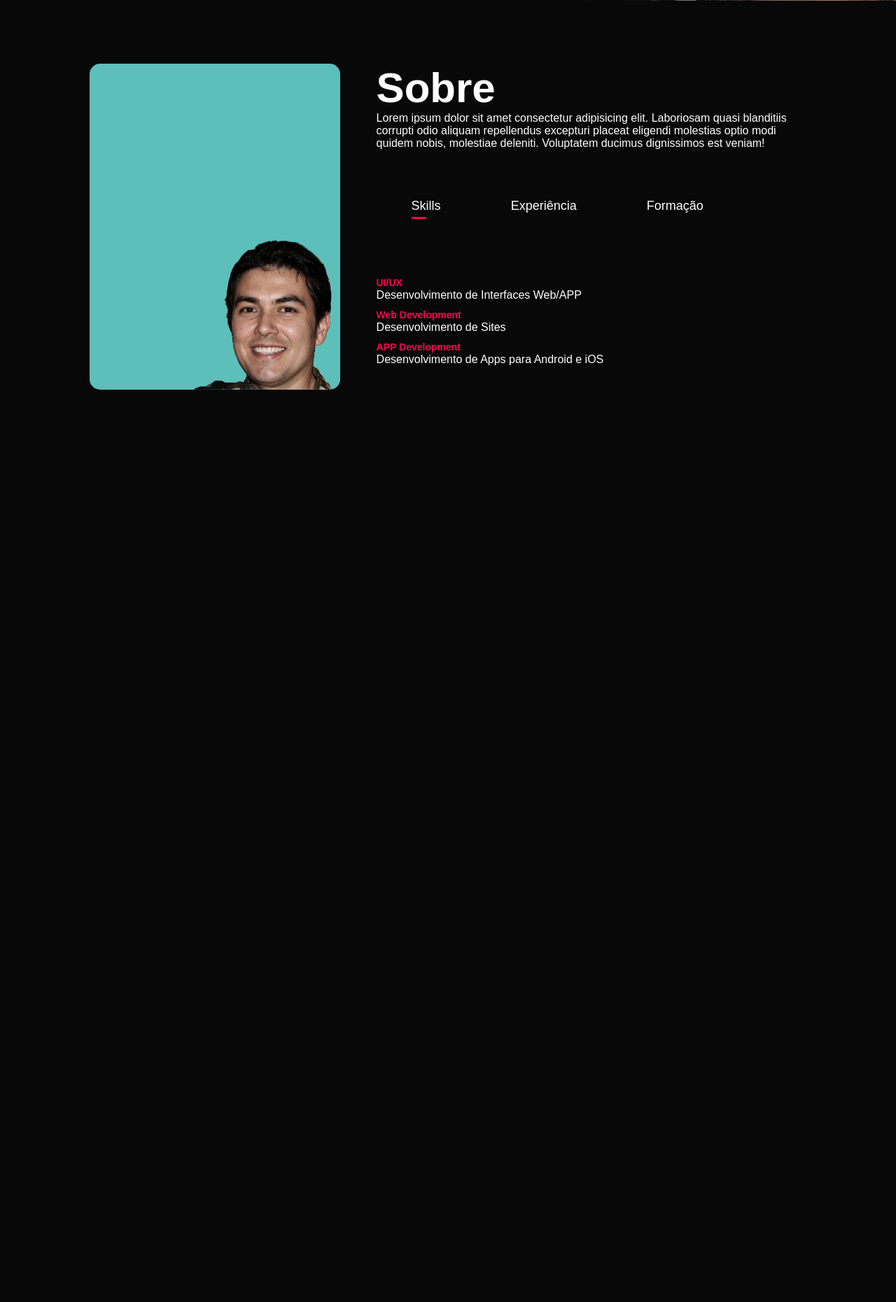
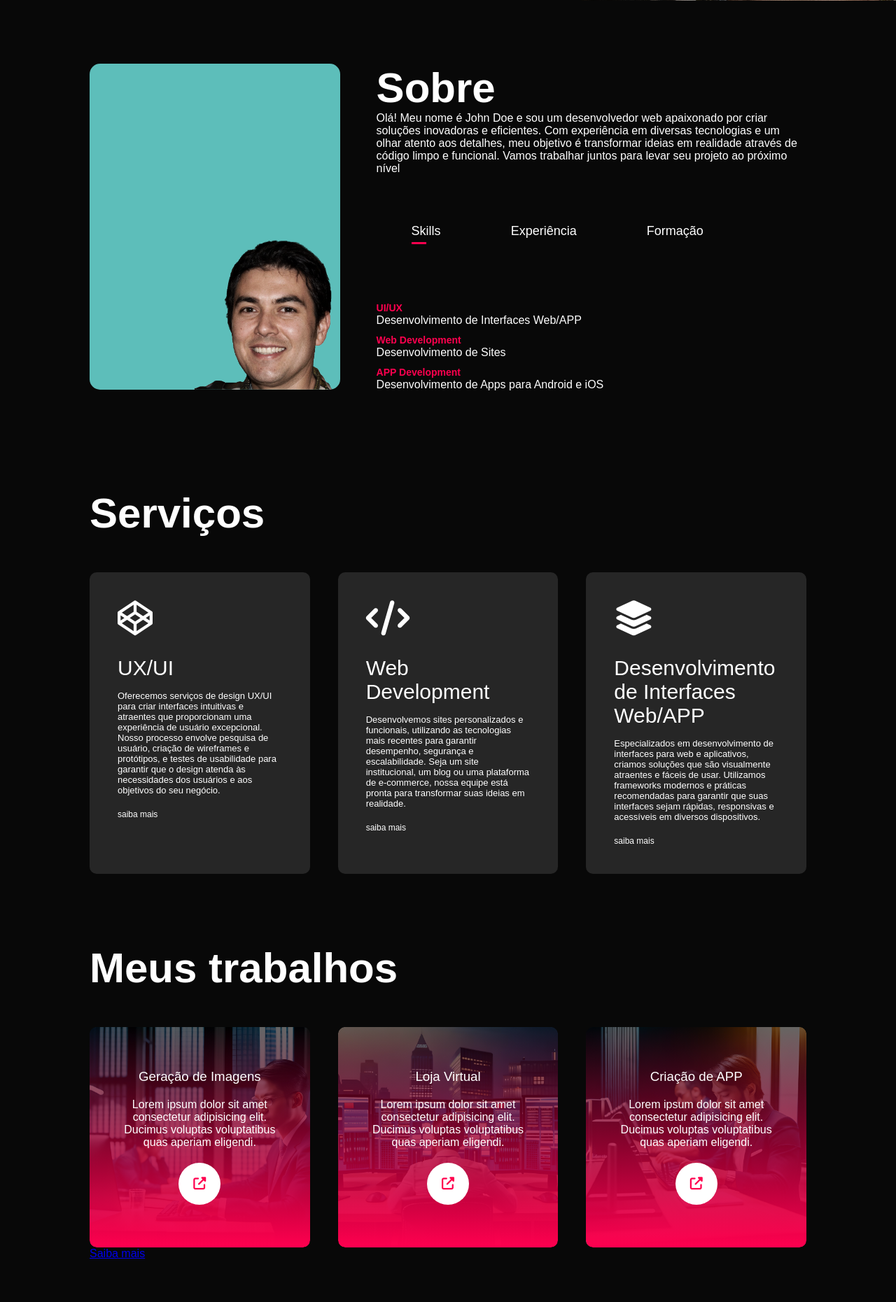
Before and after one commit to atalibaneto/TI34, a PHP site: page / in a window 1280 px wide. Shown: the part 799-2660 px from the top of the page at 70% size. Before the commit the page ends 1356 px from the top, so only its background shows below. Run offline with PHP 8.4, Linux system fonts and the light colour scheme; some libraries are stand-ins or nearby versions.

Commit message:
Aula 03/02/2025 - Criação da seção serviços

```diff
--- a/DesenvolveWEB/portfolio/css/style.css
+++ b/DesenvolveWEB/portfolio/css/style.css
@@ -8,6 +8,7 @@
     --bg-cinza-escuro:#080808;
     --branco: #FFF;
     --bg-pink: #ff004f;
+    --bg-cinza: #262626;
 }
 body {
     background-color: var(--bg-cinza-escuro);
@@ -130,3 +131,94 @@ nav ul li a:hover::after {
 .aba-conteudos.aba-ativa {
     display: block;
 }
+/* -------- SERVIÇOS -------- */
+#servicos {
+    padding: 30px 0;
+}
+.lista-servicos {
+    display: grid;
+    grid-template-columns: repeat(auto-fit, minmax(250px, 1fr));
+    grid-gap: 40px;
+    margin-top: 50px;
+}
+.lista-servicos div {
+    background: var(--bg-cinza);
+    padding: 40px;
+    font-size: 13px;
+    font-weight: 300;
+    border-right: 10px;
+    border-radius: 10px;
+    transition: background 0.5s, transform 0.5s;
+}
+.lista-servicos div i {
+    font-size: 50px;
+    margin-bottom: 30px;
+}
+.lista-servicos div h2 {
+    font-size: 30px;
+    font-weight: 500;
+    margin-bottom: 15px;
+}
+.lista-servicos div a {
+    text-decoration: none;
+    color: var(--branco);
+    font-size: 12px;
+    margin-top: 20px;
+    display: inline-block;
+}
+.lista-servicos div:hover {
+    background: var(--bg-pink);
+    transform: translateY(-10px);
+}
+/* -------- PORTFOLIO -------- */
+#portfolio {
+    padding: 50px 0;
+}
+.lista-trabalhos {
+    display: grid;
+    grid-template-columns: repeat(auto-fit, minmax(250px, 1fr));
+    grid-gap: 40px;
+    margin-top: 50px;
+}
+.trabalhos {
+    border-radius: 10px;
+    position: relative;
+    overflow: hidden;
+}
+.trabalhos img {
+    width: 100%;
+    border-radius: 10px;
+    display: block;
+}
+.layer {
+    width: 100%;
+    height: 100%;
+    background: linear-gradient(rgba(0,0,0,0.6), var(--bg-pink));
+    border-radius: 10px;
+    position: absolute;
+    left: 0;
+    bottom: 0;
+    overflow: hidden;
+    display: flex;
+    align-items: center;
+    justify-content: center;
+    flex-direction: column;
+    padding: 0 40px;
+    text-align: center;
+}
+.layer h3 {
+    font-weight: 500;
+    margin-bottom: 20px;
+}
+.layer a {
+    margin-top: 20px;
+    color: var(--bg-pink);
+    text-decoration: none;
+    font-size: 18px;
+    line-height: 60px;
+    background: var(--branco);
+    width: 60px;
+    height: 60px;
+    border-radius: 50%;
+    text-align: center;
+}
--- a/DesenvolveWEB/portfolio/index.html
+++ b/DesenvolveWEB/portfolio/index.html
@@ -6,6 +6,7 @@
     <meta name="viewport" content="width=device-width, initial-scale=1.0">
     <title>Portfolio</title>
     <link rel="stylesheet" href="css\style.css">
+    <script src="https://kit.fontawesome.com/7c4f254726.js" crossorigin="anonymous"></script>
 </head>
 <body>
     <div id="header">
@@ -36,7 +37,7 @@
                 <div class="sobre-col-2">
                     <h1 class="subtitulo">Sobre</h1>
                     <p>
-                        Lorem ipsum dolor sit amet consectetur adipisicing elit. Laboriosam quasi blanditiis corrupti odio aliquam repellendus excepturi placeat eligendi molestias optio modi quidem nobis, molestiae deleniti. Voluptatem ducimus dignissimos est veniam!
+                        Olá! Meu nome é John Doe e sou um desenvolvedor web apaixonado por criar soluções inovadoras e eficientes. Com experiência em diversas tecnologias e um olhar atento aos detalhes, meu objetivo é transformar ideias em realidade através de código limpo e funcional. Vamos trabalhar juntos para levar seu projeto ao próximo nível
                     </p>
                     <div class="aba-titulos">
                         <p class="aba-links link-ativo" onclick="abriraba('skills')">Skills</p>
@@ -69,6 +70,72 @@
             </div>
         </div>
     </div>
+<!-- ------------- SERVIÇOS ------------- -->
+<div id="servicos">
+    <div class="container">
+        <h1 class="subtitulo">Serviços</h1>
+        <div class="lista-servicos">
+            <div>
+                <i class="fa-brands fa-codepen"></i>
+                <h2>UX/UI</h2>
+                <p>Oferecemos serviços de design UX/UI para criar interfaces intuitivas e atraentes que proporcionam uma experiência de usuário excepcional. Nosso processo envolve pesquisa de usuário, criação de wireframes e protótipos, e testes de usabilidade para garantir que o design atenda às necessidades dos usuários e aos objetivos do seu negócio.</p>
+                    <a href="#">saiba mais</a>
+            </div>
+            <div>
+                <i class="fa-solid fa-code"></i>
+                <h2>Web Development</h2>
+                <p>Desenvolvemos sites personalizados e funcionais, utilizando as tecnologias mais recentes para garantir desempenho, segurança e escalabilidade. Seja um site institucional, um blog ou uma plataforma de e-commerce, nossa equipe está pronta para transformar suas ideias em realidade.</p>
+                    <a href="#">saiba mais</a>
+            </div>
+            <div>
+                <i class="fa-solid fa-layer-group"></i>
+                <h2>Desenvolvimento de Interfaces Web/APP</h2>
+                <p>Especializados em desenvolvimento de interfaces para web e aplicativos, criamos soluções que são visualmente atraentes e fáceis de usar. Utilizamos frameworks modernos e práticas recomendadas para garantir que suas interfaces sejam rápidas, responsivas e acessíveis em diversos dispositivos.</p>
+                    <a href="#">saiba mais</a>
+            </div>
+        </div>
+    </div>
+</div>
+<!-- ------------- PORTFÓLIO ------------- -->
+<div id="portfolio">
+    <div class="container">
+        <h1 class="subtitulo">Meus trabalhos</h1>
+        <div class="lista-trabalhos">
+            <div class="trabalhos">
+                <img src="imagens/profissao1.jpg" alt="geração de imagens">
+                <div class="layer">
+                    <h3>Geração de Imagens</h3>
+                    <p>Lorem ipsum dolor sit amet consectetur adipisicing elit. Ducimus voluptas voluptatibus quas aperiam eligendi.</p>
+                    <a href="#"><i class="fa-solid fa-up-right-from-square"></i></a>
+                </div>
+            </div>
+            <div class="trabalhos">
+                <img src="imagens/profissao2.jpg" alt="loja virtual">
+                <div class="layer">
+                    <h3>Loja Virtual</h3>
+                    <p>Lorem ipsum dolor sit amet consectetur adipisicing elit. Ducimus voluptas voluptatibus quas aperiam eligendi.</p>
+                    <a href="#"><i class="fa-solid fa-up-right-from-square"></i></a>
+                </div>
+
+            </div>
+            <div class="trabalhos">
+                <img src="imagens/profissao3.jpg" alt="criação de APP">
+                <div class="layer">
+                    <h3>Criação de APP</h3>
+                    <p>Lorem ipsum dolor sit amet consectetur adipisicing elit. Ducimus voluptas voluptatibus quas aperiam eligendi.</p>
+                    <a href="#"><i class="fa-solid fa-up-right-from-square"></i></a>
+                </div>
+
+            </div>
+        </div>
+        <a href="#" class="botao">Saiba mais</a>
+    </div>
+</div>
+
+
+
+
+
 
 
     <script>
```
